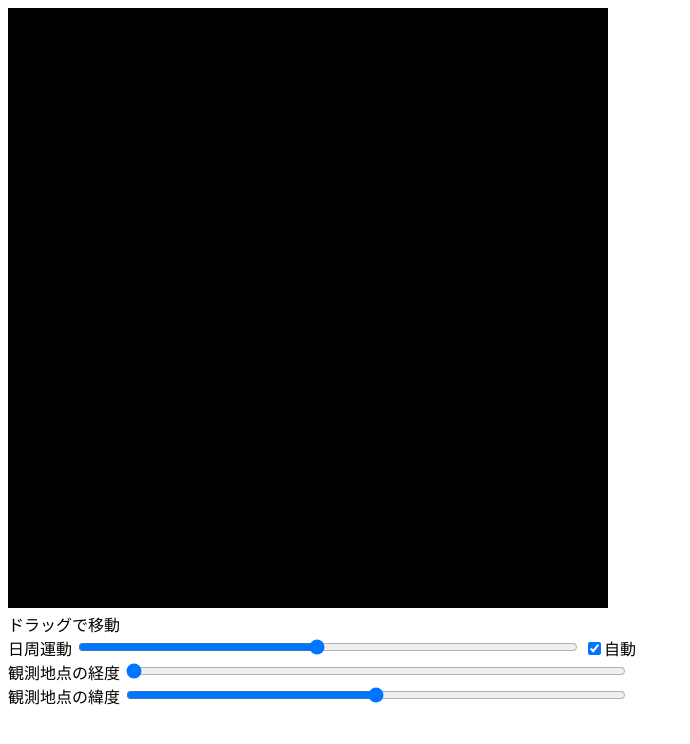
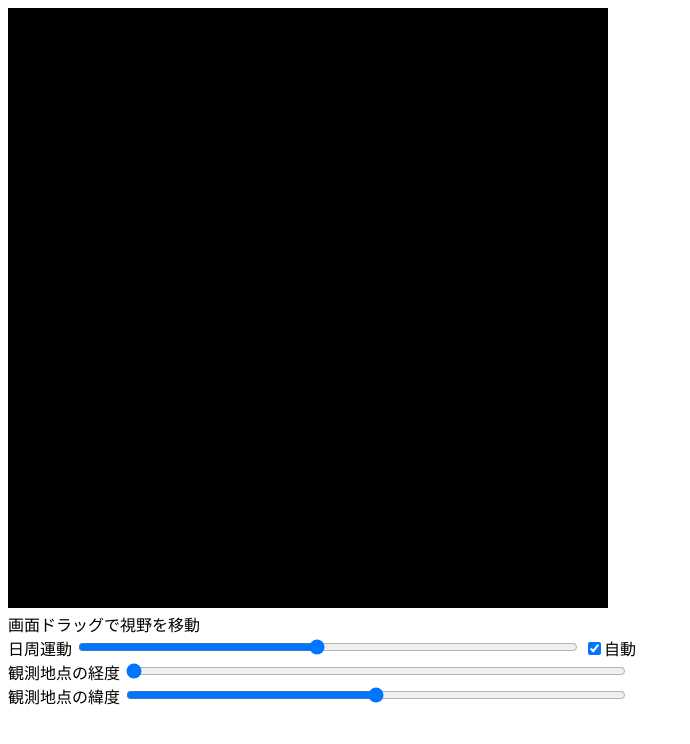
Before and after one commit to na2co3-ftw/jurli-stela, a website built with webpack: page out/index.html in a window 1280 px wide. Shown: the whole page, without its empty margins (0-690 px from the left). Built offline with nearby package versions, Linux system fonts and the light colour scheme; what quaternion would draw is missing.

Commit message:
Change text

```diff
--- a/out/index.html
+++ b/out/index.html
@@ -7,7 +7,7 @@
 </head>
 <body>
 	<canvas width="600" height="600" id="canvas">Canvas is not supported.</canvas><br>
-	ドラッグで移動<br>
+	画面ドラッグで視野を移動<br>
 	<label>日周運動 <input type="range" id="diurnal" min="0" max="360" value="0" style="width: 500px;"></label>
 	<label><input type="checkbox" id="auto-diurnal" checked>自動</label><br>
 
```
